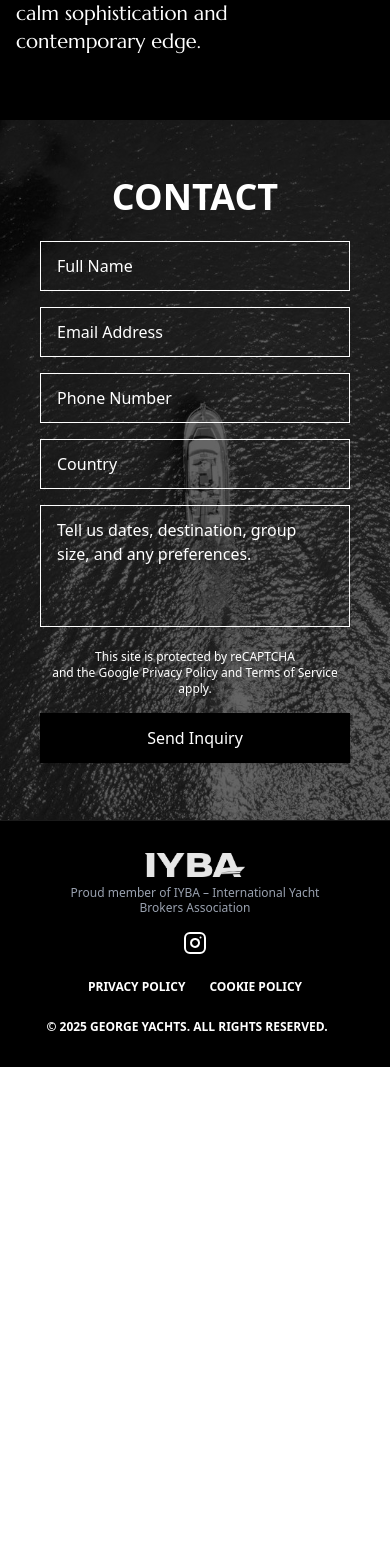
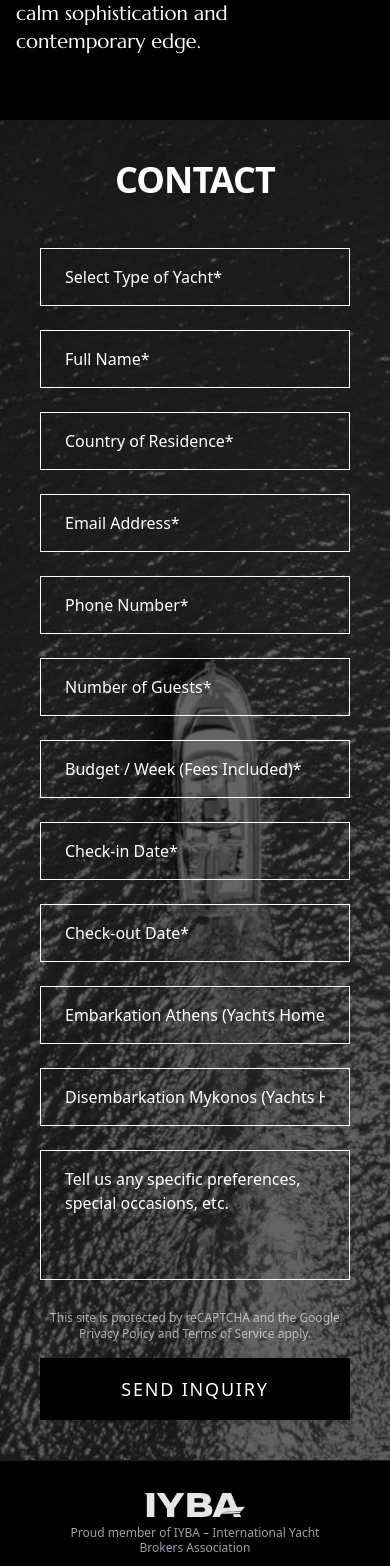
Before and after one commit to gbiniaris13/george-yachts, a Next.js app: page / in a window 390 px wide. Shown: the part 5302-6868 px from the top of the page. Before the commit the page ends 6369 px from the top, so only its background shows below. Built offline with nearby package versions, Linux system fonts and the light colour scheme; no server answers.

Commit message:
add new contact form fields

```diff
--- a/app/components/ContactFormSection.jsx
+++ b/app/components/ContactFormSection.jsx
@@ -67,7 +67,7 @@ const ContactFormSection = () => {
   };
 
   return (
-    <section className="relative w-full h-[700px] overflow-hidden">
+    <section className="relative w-full min-h-screen overflow-hidden">
       <div className="absolute inset-0 z-0">
         <img
           src="/images/form_bg.jpg"
@@ -78,18 +78,37 @@ const ContactFormSection = () => {
         <div className="absolute inset-0 bg-black opacity-60"></div>
       </div>
 
-      <div className="relative z-10 flex items-center justify-center h-full p-4 md:p-8">
-        <div className="w-full max-w-lg bg-transparent p-6 sm:p-10 rounded-xl">
-          <h2 className="text-4xl font-extrabold text-white mb-6 text-center">
+      <div className="relative z-10 flex items-center justify-center h-full p-4 md:p-12 lg:p-20">
+        <div className="w-full max-w-5xl bg-transparent p-6 sm:p-10 rounded-xl">
+          <h2 className="text-4xl lg:text-5xl font-extrabold text-white mb-12 text-center tracking-tight">
             CONTACT
           </h2>
 
           <form
             ref={formRef}
             onSubmit={handleVercelSubmit}
-            className="space-y-4"
+            // GRID SYSTEM: 1 column mobile, 2 columns desktop (strict uniformity)
+            className="grid grid-cols-1 md:grid-cols-2 gap-6"
           >
-            <div>
+            {/* --- TIER 1: FULL WIDTH HEADERS (Span 2 cols on desktop) --- */}
+
+            {/* Type of Yacht */}
+            <div className="md:col-span-2">
+              <label htmlFor="yacht_type" className="sr-only">
+                Type of Yacht
+              </label>
+              <input
+                type="text"
+                id="yacht_type"
+                name="yacht_type"
+                placeholder="Select Type of Yacht*"
+                required
+                className="w-full px-6 py-4 border border-white bg-transparent text-white placeholder-white rounded-full transition duration-150 focus:bg-white/10 outline-none"
+              />
+            </div>
+
+            {/* Full Name */}
+            <div className="md:col-span-2">
               <label
                 htmlFor="name"
                 className="block text-sm font-medium text-gray-700 sr-only"
@@ -100,47 +119,14 @@ const ContactFormSection = () => {
                 type="text"
                 id="name"
                 name="name"
-                placeholder="Full Name"
+                placeholder="Full Name*"
                 required
-                className="w-full px-4 py-3 border border-white bg-transparent text-white placeholder-white rounded-full transition duration-150"
+                className="w-full px-6 py-4 border border-white bg-transparent text-white placeholder-white rounded-full transition duration-150 focus:bg-white/10 outline-none"
               />
             </div>
 
-            <div>
-              <label
-                htmlFor="email"
-                className="block text-sm font-medium text-gray-700 sr-only"
-              >
-                Email
-              </label>
-              <input
-                type="email"
-                id="email"
-                name="email"
-                placeholder="Email Address"
-                required
-                className="w-full px-4 py-3 border border-white bg-transparent text-white placeholder-white rounded-full transition duration-150"
-              />
-            </div>
-
-            <div>
-              <label
-                htmlFor="phone"
-                className="block text-sm font-medium text-gray-700 sr-only"
-              >
-                Phone
-              </label>
-              <input
-                type="tel"
-                id="phone"
-                name="phone"
-                placeholder="Phone Number"
-                required
-                className="w-full px-4 py-3 border border-white bg-transparent text-white placeholder-white rounded-full transition duration-150"
-              />
-            </div>
-
-            <div>
+            {/* Country */}
+            <div className="md:col-span-2">
               <label
                 htmlFor="country"
                 className="block text-sm font-medium text-gray-700 sr-only"
@@ -151,13 +137,129 @@ const ContactFormSection = () => {
                 type="text"
                 id="country"
                 name="country"
-                placeholder="Country"
+                placeholder="Country of Residence*"
                 required
-                className="w-full px-4 py-3 border border-white bg-transparent text-white placeholder-white rounded-full transition duration-1A50"
+                className="w-full px-6 py-4 border border-white bg-transparent text-white placeholder-white rounded-full transition duration-150 focus:bg-white/10 outline-none"
               />
             </div>
 
+            {/* --- TIER 2: UNIFORM 2-COLUMN GRID (8 Fields) --- */}
+
+            {/* Row 1 */}
             <div>
+              <label htmlFor="email" className="sr-only">
+                Email
+              </label>
+              <input
+                type="email"
+                id="email"
+                name="email"
+                placeholder="Email Address*"
+                required
+                className="w-full px-6 py-4 border border-white bg-transparent text-white placeholder-white rounded-full transition duration-150 focus:bg-white/10 outline-none"
+              />
+            </div>
+            <div>
+              <label htmlFor="phone" className="sr-only">
+                Phone
+              </label>
+              <input
+                type="tel"
+                id="phone"
+                name="phone"
+                placeholder="Phone Number*"
+                required
+                className="w-full px-6 py-4 border border-white bg-transparent text-white placeholder-white rounded-full transition duration-150 focus:bg-white/10 outline-none"
+              />
+            </div>
+
+            {/* Row 2 */}
+            <div>
+              <label htmlFor="guests" className="sr-only">
+                Number of Guests
+              </label>
+              <input
+                type="text"
+                id="guests"
+                name="guests"
+                placeholder="Number of Guests*"
+                required
+                className="w-full px-6 py-4 border border-white bg-transparent text-white placeholder-white rounded-full transition duration-150 focus:bg-white/10 outline-none"
+              />
+            </div>
+            <div>
+              <label htmlFor="budget" className="sr-only">
+                Budget
+              </label>
+              <input
+                type="text"
+                id="budget"
+                name="budget"
+                placeholder="Budget / Week (Fees Included)*"
+                required
+                className="w-full px-6 py-4 border border-white bg-transparent text-white placeholder-white rounded-full transition duration-150 focus:bg-white/10 outline-none"
+              />
+            </div>
+
+            {/* Row 3 */}
+            <div>
+              <label htmlFor="check_in" className="sr-only">
+                Check-in Date
+              </label>
+              <input
+                type="text"
+                id="check_in"
+                name="check_in"
+                placeholder="Check-in Date*"
+                required
+                className="w-full px-6 py-4 border border-white bg-transparent text-white placeholder-white rounded-full transition duration-150 focus:bg-white/10 outline-none"
+              />
+            </div>
+            <div>
+              <label htmlFor="check_out" className="sr-only">
+                Check-out Date
+              </label>
+              <input
+                type="text"
+                id="check_out"
+                name="check_out"
+                placeholder="Check-out Date*"
+                required
+                className="w-full px-6 py-4 border border-white bg-transparent text-white placeholder-white rounded-full transition duration-150 focus:bg-white/10 outline-none"
+              />
+            </div>
+
+            {/* Row 4 */}
+            <div>
+              <label htmlFor="embarkation" className="sr-only">
+                Embarkation
+              </label>
+              <input
+                type="text"
+                id="embarkation"
+                name="embarkation"
+                placeholder="Embarkation Athens (Yachts Home Base)*"
+                required
+                className="w-full px-6 py-4 border border-white bg-transparent text-white placeholder-white rounded-full transition duration-150 focus:bg-white/10 outline-none"
+              />
+            </div>
+            <div>
+              <label htmlFor="disembarkation" className="sr-only">
+                Disembarkation
+              </label>
+              <input
+                type="text"
+                id="disembarkation"
+                name="disembarkation"
+                placeholder="Disembarkation Mykonos (Yachts Home Base)*"
+                required
+                className="w-full px-6 py-4 border border-white bg-transparent text-white placeholder-white rounded-full transition duration-150 focus:bg-white/10 outline-none"
+              />
+            </div>
+
+            {/* --- MESSAGE & SUBMIT (Span 2 cols) --- */}
+
+            <div className="md:col-span-2">
               <label
                 htmlFor="message"
                 className="block text-sm font-medium text-gray-700 sr-only"
@@ -167,28 +269,34 @@ const ContactFormSection = () => {
               <textarea
                 id="message"
                 name="message"
-                placeholder="Tell us dates, destination, group size, and any preferences."
+                placeholder="Tell us any specific preferences, special occasions, etc."
                 required
                 rows="4"
-                className="w-full px-4 py-3 border border-white bg-transparent text-white placeholder-white rounded-2xl transition duration-150 resize-none"
+                className="w-full px-6 py-4 border border-white bg-transparent text-white placeholder-white rounded-2xl transition duration-150 resize-none focus:bg-white/10 outline-none"
               ></textarea>
             </div>
-            <p className="text-xs text-white text-center">
-              This site is protected by reCAPTCHA <br></br>and the Google
-              Privacy Policy and Terms of Service apply.
+
+            <div className="md:col-span-2 space-y-4">
+              <p className="text-xs text-white/60 text-center">
+                This site is protected by reCAPTCHA{" "}
+                <br className="hidden md:block" />
+                and the Google Privacy Policy and Terms of Service apply.
               </p>
+
               {status && (
                 <p className="text-center font-medium text-sm pt-2 text-white">
                   {status}
                 </p>
               )}
+
               <button
                 type="submit"
-              className="w-full flex justify-center cursor-pointer py-3 px-4 border border-transparent rounded-full shadow-md text-base font-medium text-white bg-black hover:bg-white hover:text-[#02132d] transition duration-300 active:scale-[0.99] focus:outline-none focus:ring-2 focus:ring-offset-2"
+                className="w-full flex justify-center cursor-pointer py-4 px-4 border border-transparent rounded-full shadow-lg text-lg font-medium text-white bg-black hover:bg-white hover:text-[#02132d] transition-all duration-300 active:scale-[0.99] focus:outline-none focus:ring-2 focus:ring-offset-2 uppercase tracking-widest"
                 disabled={status === "Submitting..."}
               >
                 Send Inquiry
               </button>
+            </div>
           </form>
         </div>
       </div>
```
Also changed, not shown: app/api/contact/route.js (+49 -3 lines), 1 other file (tests, documents, lock files or other folders). Lines whose indentation alone changed are shown as unchanged.
